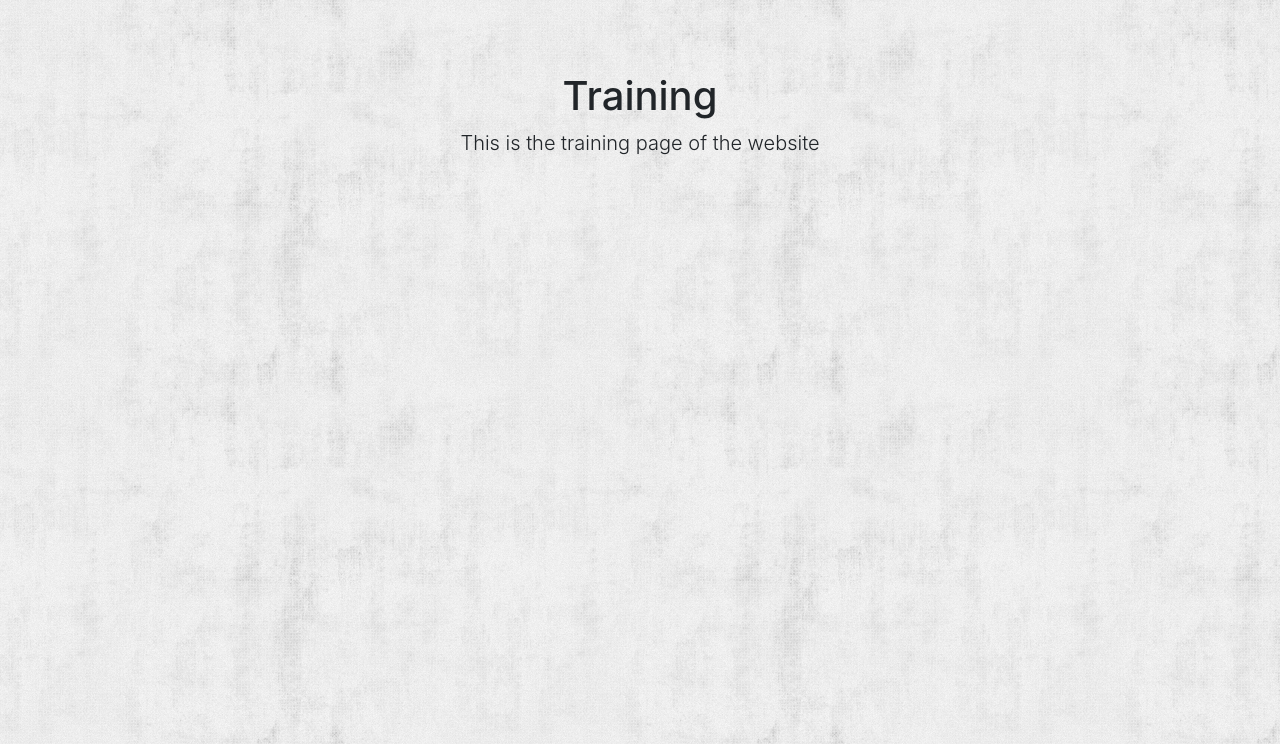
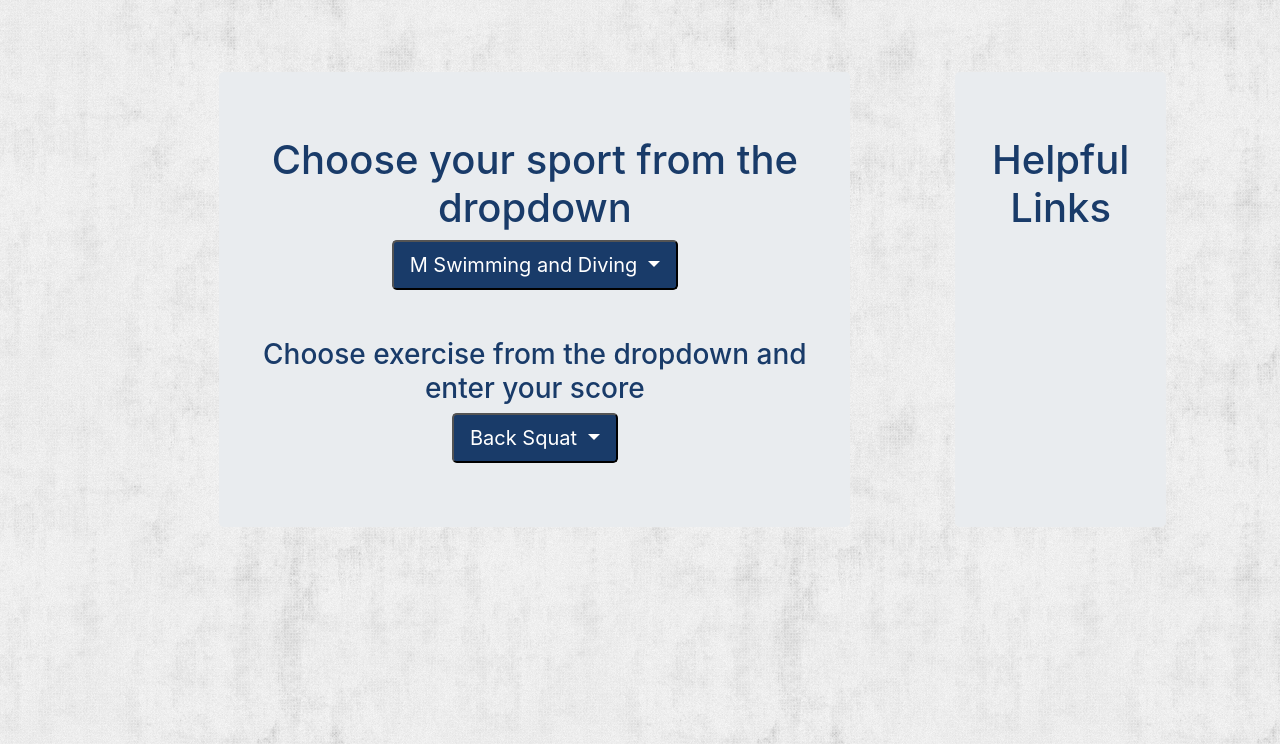
Before and after one commit to cfrye2913/Clarion-Athletics-Site, a PHP site: page /training.html in a window 1280 px wide. Shown: the part 56-800 px from the top of the page. Run offline with PHP 8.4, Linux system fonts and the light colour scheme; some libraries are stand-ins or nearby versions.

Commit message:
Worked on Training page
Began designing Training page,
edited custom.css

```diff
--- a/css/custom.css
+++ b/css/custom.css
@@ -15,4 +15,11 @@ nav {
 .company-template {
     padding: 3rem 1.5rem;
     text-align: center;
+    color: #193b69;
 }
+.btn-color-clarionBlue{
+    background: #193B69;
+}
+.text-white{
+    color: white;
+}
--- a/training.html
+++ b/training.html
@@ -21,11 +21,40 @@
 <body>
     <nav class="navbar navbar-expand-md navbar-dark bg-clarion-blue fixed-top">
     </nav>
-    <div class="container">
+    <div class = "company-template "><!--Container-->
+        <div class = "row">
+            <div class = "col-6 offset-2 jumbotron text-center">
+                <h1>Choose your sport from the dropdown</h1>
 
-        <div class="company-template">
-            <h1>Training</h1>
-            <p class="lead"> This is the training page of the website</p>
+                <button type="button" class="btn-lg btn-color-clarionBlue text-white dropdown-toggle" data-toggle="dropdown" aria-haspopup="true" aria-expanded="false">
+                    M Swimming and Diving
+                </button>
+
+                <div class = "dropdown-menu">
+                    <a class = "dropdown-item">Volleyball</a>
+                    <a class = "dropdown-item">W Basketball</a>
+                    <a class = "dropdown-item">M Basketball</a>
+                    <a class = "dropdown-item">Football</a>
+                    <a class = "dropdown-item">W Swimming and Diving</a>
+                    <a class = "dropdown-item">M Swimming and Diving</a>
+                    <a class = "dropdown-item">Baseball</a>
+                </div>
+
+                <h3 class = "mt-lg-5">Choose exercise from the dropdown and enter your score</h3>
+
+                <button type="button" class="btn-lg btn-color-clarionBlue text-white dropdown-toggle" data-toggle="dropdown" aria-haspopup="true" aria-expanded="false">
+                    Back Squat
+                </button>
+                <div class = "dropdown-menu">
+                    <a class = "dropdown-item">Back Squat</a>
+                    <a class = "dropdown-item">Bench Press</a>
+                    <a class = "dropdown-item">Power Clean</a>
+                </div>
+
+            </div>
+            <div class = "col-2 offset-1 jumbotron text-center">
+                <h1>Helpful Links</h1>
+            </div>
         </div>
     </div><!-- /.container -->
 
```
